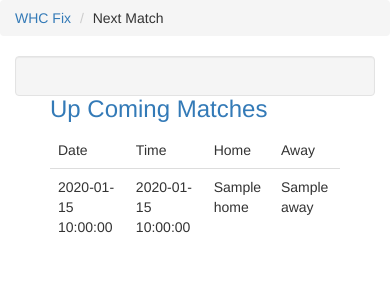
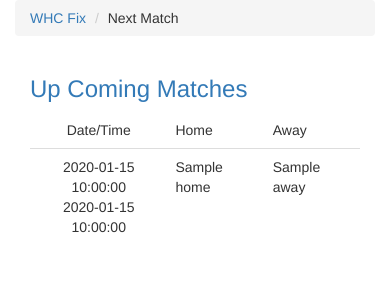
Before and after one commit to Horb/whcfix, a Flask app: template templates/next_match.html in a window 390 px wide. Shown: the top 300 px of the page. Run offline with Flask 2, Linux system fonts and the light colour scheme; the template is opened without the code that fills it: most values are stand-ins (such as "Sample title", 1, 10 or a date in 2020); some libraries are stand-ins or nearby versions.

Commit message:
More mobile friendliness.

```diff
--- a/templates/base.html
+++ b/templates/base.html
@@ -6,7 +6,6 @@
         {% endblock %}
         <link href="/static/bootstrap/dist/css/bootstrap.min.css" rel="stylesheet"/>
         <meta name="viewport" content="width=device-width, initial-scale=1.0">
-        <link href="/static/bootstrap/dist/css/bootstrap-responsive.css" rel="stylesheet">
         <style type="text/css">
             {% block pageCSS %}
             {% endblock %}
--- a/templates/last_result.html
+++ b/templates/last_result.html
@@ -5,14 +5,16 @@
 {% endblock %}
 
 {% block breadcrumbs %}
-    <div class="row">
+<div class="row">
+    <div class="col-sm-12 col-md-12">
         <ol class="breadcrumb">
             <li><a href="/">WHC Fix</a></li>
             <li>Last Result</li>
         </ol>
     </div>
+</div>
 {% endblock %}
 
 {% block body %}
-    <div class="well">{% include "last_result_snippet.html" %}</div>
+    {% include "last_result_snippet.html" %}
 {% endblock %}
--- a/templates/next_match.html
+++ b/templates/next_match.html
@@ -5,14 +5,16 @@
 {% endblock %}
 
 {% block breadcrumbs %}
-    <div class="row">
+<div class="row">
+    <div class="col-sm-12 col-md-12">
         <ol class="breadcrumb">
             <li><a href="/">WHC Fix</a></li>
             <li>Next Match</li>
         </ol>
     </div>
+</div>
 {% endblock %}
 
 {% block body %}
-    <div class="well">{% include "next_match_snippet.html" %}</div>
+    {% include "next_match_snippet.html" %}
 {% endblock %}
--- a/templates/next_match_snippet.html
+++ b/templates/next_match_snippet.html
@@ -3,8 +3,9 @@
     <table class="table">
         <thead>
             <tr>
-                <td>Date</td>
-                <td>Time</td>
+                <td class="visible-sm visible-xs" style="text-align:center;">Date/Time</td>
+                <td class="hidden-sm hidden-xs">Date</td>
+                <td class="hidden-sm hidden-xs">Time</td>
                 <td>Home</td>
                 <td>Away</td>
                 <td class="hidden-sm hidden-xs">Venue</td>
@@ -13,8 +14,9 @@
         <tbody>
             {% for match in nextMatches %}
             <tr>
-                <td>{{match.date_string()}}</td>
-                <td>{{match.time_string()}}</td>
+                <td class="visible-sm visible-xs" style="text-align:center;">{{match.date_string()}}<br/>{{match.time_string()}}</td>
+                <td class="hidden-sm hidden-xs">{{match.date_string()}}</td>
+                <td class="hidden-sm hidden-xs">{{match.time_string()}}</td>
                 {% if "Wakefield" in match.home %}
                 <td><a href="/teams/{{match.home}}/">{{match.home}}</a></td>
                 {% else %}
--- a/templates/recent_form.html
+++ b/templates/recent_form.html
@@ -5,14 +5,16 @@
 {% endblock %}
 
 {% block breadcrumbs %}
-    <div class="row">
+<div class="row">
+    <div class="col-sm-12 col-md-12">
         <ol class="breadcrumb">
             <li><a href="/">WHC Fix</a></li>
             <li>Recent Form</li>
         </ol>
     </div>
+</div>
 {% endblock %}
 
 {% block body %}
-    <div class="well">{% include "recent_form_snippet.html" %}</div>
+    {% include "recent_form_snippet.html" %}
 {% endblock %}
```
Also changed, not shown: templates/teamDump.html (+11 -5 lines).
